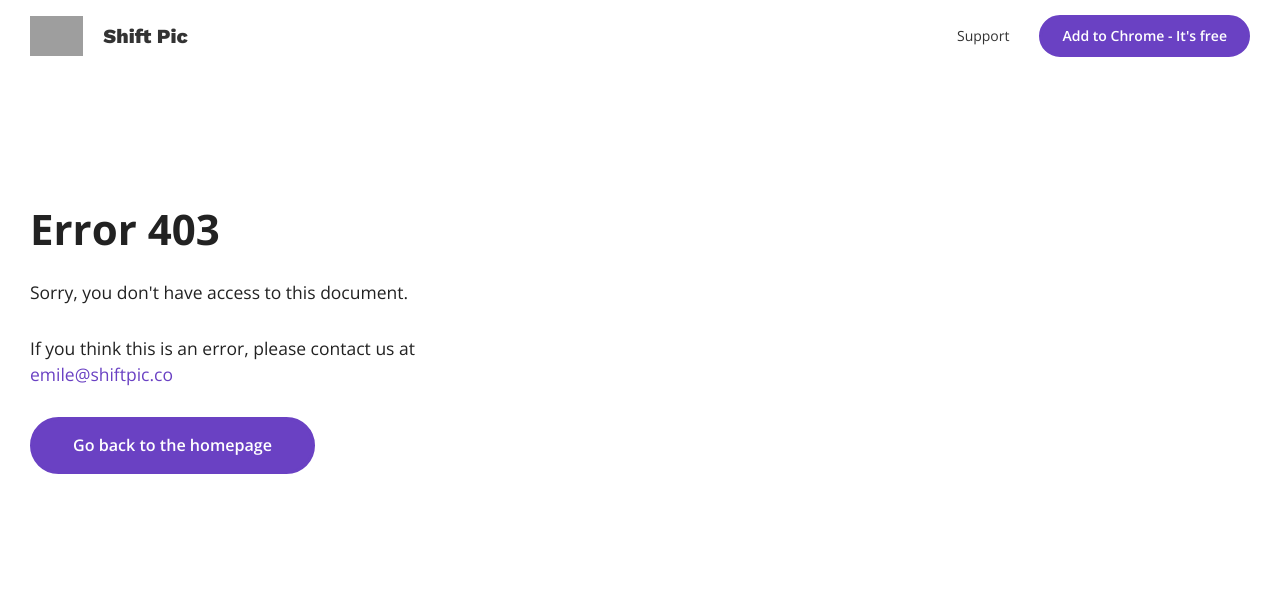
After one commit to EmilePerron/shift-pic-website, a Symfony app: template templates/bundles/TwigBundle/Exception/error403.html.twig in a window 1280 px wide. The commit adds this page. Shown: the top 606 px of the page. Run offline with Twig, Linux system fonts and the light colour scheme; the template is opened without the code that fills it, so the values that code supplies are empty; some libraries are stand-ins or nearby versions; grey boxes are pictures that could not be loaded.

Commit message:
Added error pages

```diff
--- a/public/css/base.css
+++ b/public/css/base.css
@@ -15,6 +15,8 @@ html, body { padding: 0; margin: 0; font-family: var(--font-body); font-size: 14
 * { font-family: inherit; font-size: inherit; font-weight: inherit; line-height: inherit; -webkit-font-smoothing: inherit; box-sizing: inherit; }
 img { max-width: 100%; }
 a { text-decoration: none; transition: all .25s ease-in-out; }
+p a { color: var(--color-main); }
+p a:hover { color: #333; }
 
 h1,
 h2 { margin: 0; margin-bottom: 20px; font-family: var(--font-body); font-size: 3rem; font-weight: 800; }
@@ -37,10 +39,10 @@ footer { padding: 15px 30px; font-size: 13px; text-align: center; color: #999; b
 footer a { display: inline-block; margin: 5px; text-decoration: underline; color: #999; }
 footer a:hover { color: var(--color-focus); }
 
-.button { display: inline-block; padding: 8px 20px; font-size: 1rem; font-weight: 600; color: #fff; background-color: #fff; border: 3px solid var(--color-main); border-radius: 100px; overflow: hidden; position: relative; transition: all .1s ease-in-out; }
+.button { display: inline-block; padding: 8px 20px; font-size: 1rem; font-weight: 600; color: #fff; background-color: var(--color-main); border: 3px solid var(--color-main); border-radius: 100px; overflow: hidden; position: relative; transition: color .1s ease-in-out, background-color .1s ease .35s; }
 .button::before { content: ' '; position: absolute; top: calc(50% - 150px); left: calc(50% - 150px); width: 300px; height: 300px; background-color: var(--color-main); border-radius: 50%; transform: scale(1); z-index: 1; transition: all .35s ease-in-out; }
 .button span { position: relative; z-index: 2; }
-.button:hover { color: var(--color-main); transition: all .25s ease-in-out .1s; }
+.button:hover { color: var(--color-main); background-color: white; transition: all .25s ease-in-out .1s; }
 .button:hover::before { transform: scale(0); transition: all .5s ease-in-out; }
 .button:focus { outline: none; box-shadow: 0 0 0 3px white, 0 0 0 7px var(--color-focus) }
 .button.large { padding: 14px 40px; font-size: 1.15rem; }
@@ -49,6 +51,11 @@ footer a:hover { color: var(--color-focus); }
 .flex-container { display: flex; justify-content: stretch; align-items: stretch; width: var(--container-width); max-width: 100%; padding: var(--container-padding); margin: auto; }
 .two-third { flex: 1 1 66%; }
 .third { flex: 1 1 33%; }
+
+#hero { display: grid; width: var(--container-width); max-width: 100%; min-height: clamp(0px, 535px, 80vh); padding: var(--container-padding); grid-template-columns: 1fr 2fr; align-items: center; margin: auto; }
+#hero h2 { margin-bottom: 30px; }
+#hero p { width: 435px; max-width: 100%; margin-bottom: 30px; font-size: 1.25rem; line-height: 1.5; }
+#hero .image svg { width: 650px; max-width: 100%; float: right; }
 
 #add-for-free { text-align: center; background-color: #e5daff; }
 
--- a/public/css/home.css
+++ b/public/css/home.css
@@ -1,8 +1,3 @@
-#hero { display: grid; width: var(--container-width); max-width: 100%; min-height: clamp(0px, 535px, 80vh); padding: var(--container-padding); grid-template-columns: 1fr 2fr; align-items: center; margin: auto; }
-#hero h2 { margin-bottom: 30px; }
-#hero p { width: 435px; max-width: 100%; margin-bottom: 30px; font-size: 1.25rem; line-height: 1.5; }
-#hero .image svg { width: 650px; max-width: 100%; float: right; }
-
 .canvas-wrapper { display: flex; }
 .canvas-wrapper .scene-canvas { flex: 1; margin-right: 60px; background-color: #f1f1f1; border-radius: 15px; position: relative; }
 .canvas-wrapper .scene-canvas .scene { width: 100%; height: 100%; border-radius: 15px; overflow: hidden; position: absolute; top: 0; left: 0; opacity: 0; transition: all .5s ease; }
--- a/public/css/support.css
+++ b/public/css/support.css
@@ -1,8 +1,3 @@
-#hero { display: grid; width: var(--container-width); max-width: 100%; min-height: clamp(0px, 535px, 80vh); padding: var(--container-padding); grid-template-columns: 1fr 2fr; align-items: center; margin: auto; }
-#hero h2 { margin-bottom: 30px; }
-#hero p { width: 435px; max-width: 100%; margin-bottom: 30px; font-size: 1.25rem; line-height: 1.5; }
-#hero .image svg { width: 650px; max-width: 100%; float: right; }
-
 #faq h2 { width: var(--container-width); max-width: 100%; padding: var(--container-padding); padding-bottom: 0; margin: auto; text-align: center; }
 #faq a { color: var(--color-main); text-decoration: underline; }
 #faq a:hover { color: #000; }
--- a/templates/base.html.twig
+++ b/templates/base.html.twig
@@ -50,12 +50,14 @@
             </section>
         {% endblock %}
 
+        {% block footer %}
             <footer>
                 © Shift Pic {{ 'now' | date('Y') }}
                 <br>
                 <a href="{{ path('support') }}" target="_blank">Support</a>
                 <a href="https://www.emileperron.com/privacy-policy" target="_blank">Privacy policy</a>
             </footer>
+        {% endblock %}
 
         {% block javascripts %}{% endblock %}
     </body>
--- /dev/null
+++ b/templates/bundles/TwigBundle/Exception/error403.html.twig
@@ -0,0 +1,26 @@
+{% extends 'base.html.twig' %}
+
+{% block title %}Support{% endblock %}
+
+{% block head %}
+    <meta name="description" content="Contact us or find commonly asked questions about the Shift Pic Chrome Extension">
+    <meta property="og:title" content="Support - Shift Pic">
+    <link rel="stylesheet" href="{{ asset('css/support.css') }}">
+{% endblock %}
+
+{% block body %}
+    <section id="hero">
+        <div class="content">
+            <h1>Error 403</h1>
+            <p>Sorry, you don't have access to this document.</p>
+            <p>If you think this is an error, please contact us at <a href="mailto:emile@shiftpic.co">emile@shiftpic.co</a></p>
+
+            <a href="{{ path('home') }}" class="button large">
+                <span>Go back to the homepage</span>
+            </a>
+        </div>
+    </section>
+{% endblock %}
+
+{% block footer_cta %}{% endblock %}
+{% block footer %}{% endblock %}
```
Also changed, not shown: templates/bundles/TwigBundle/Exception/error.html.twig (added, +25 -0 lines), templates/bundles/TwigBundle/Exception/error404.html.twig (added, +26 -0 lines), public/.htaccess. Lines whose indentation alone changed are shown as unchanged.
